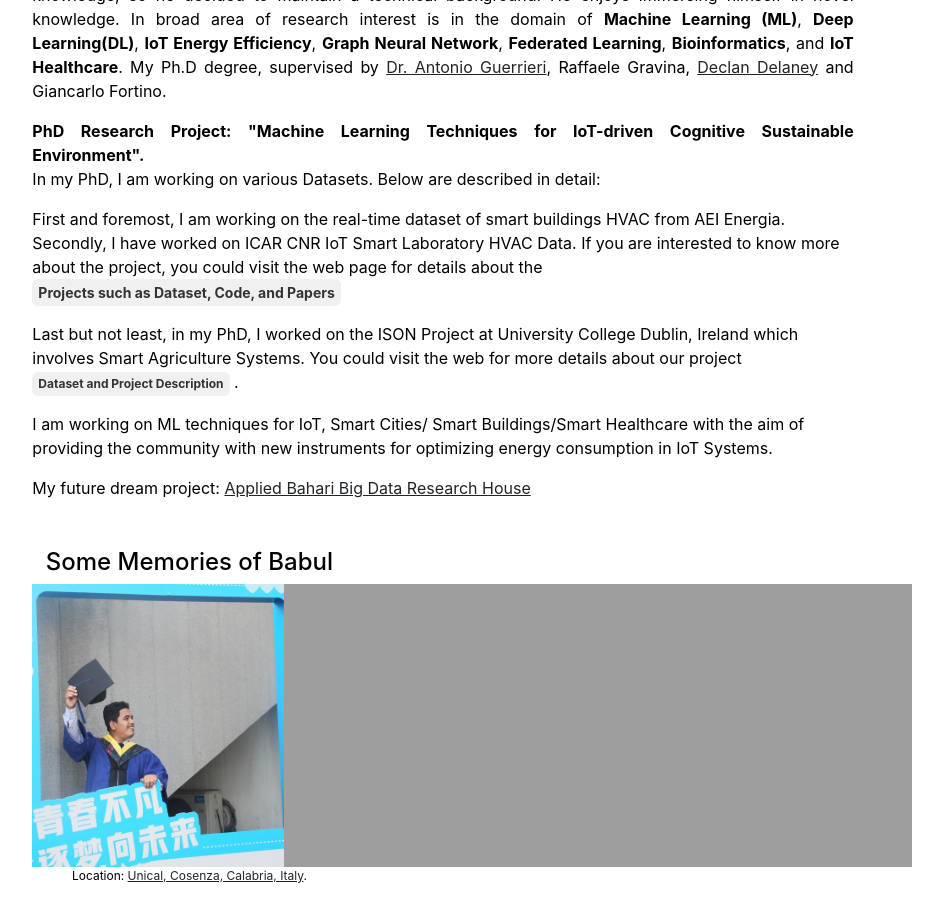
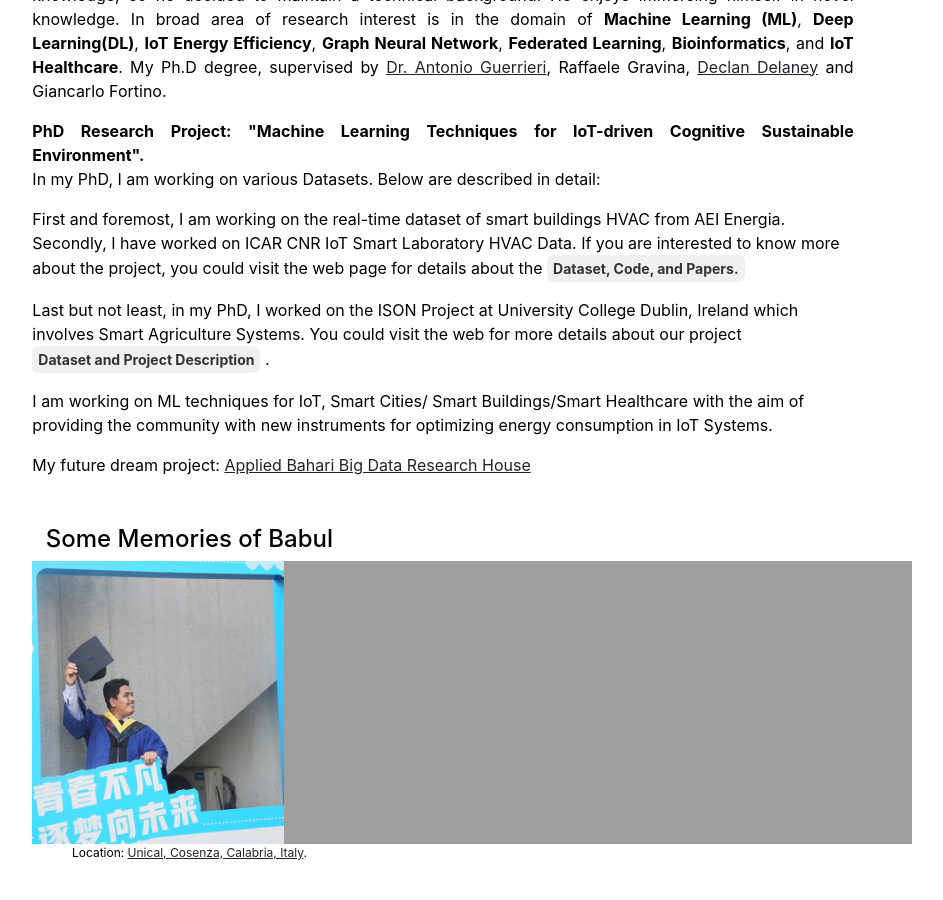
Before and after one commit to babulcseian/babulcseian.github.io, a Jekyll site: the page built from index.md, in a window 1280 px wide and 900 px high, scrolled down 448 px. Shown: the whole window, without its empty margins (197-1140 px from the left). Built offline with Jekyll 4.4.1, drawn with Linux system fonts in a browser that asks for light colours; a style sheet for code colours, icons or effects is not loaded.

Commit message:
Update home.html

```diff
--- a/_layouts/home.html
+++ b/_layouts/home.html
@@ -36,8 +36,7 @@ If you are interested to know more about the project, you could visit the web pa
           display: inline-block;
           transition: transform 0.3s ease, background-color 0.3s ease, color 0.3s ease;"
    onmouseover="this.style.transform='translateX(5px)'; this.style.backgroundColor='#e0e0e0'; this.style.color='#000000';"
-   onmouseout="this.style.transform='translateX(0)'; this.style.backgroundColor='#f0f0f0'; this.style.color='#333333';">
-    Projects such as Dataset, Code, and Papers</a></p>
+   onmouseout="this.style.transform='translateX(0)'; this.style.backgroundColor='#f0f0f0'; this.style.color='#333333';"> Dataset, Code, and Papers.</a></p>
 
 Last but not least, in my PhD, I worked on the ISON Project at University College Dublin, Ireland which involves Smart Agriculture Systems.
 You could visit the web  for more details about our project
@@ -48,7 +47,7 @@ You could visit the web  for more details about our project
           padding: 3px 6px;
           border-radius: 6px;
           text-decoration: none;
-          font-size: 12px;
+          font-size: 14px;
           font-weight: bold;
           display: inline-block;
           transition: transform 0.3s ease, background-color 0.3s ease, color 0.3s ease;"
```
